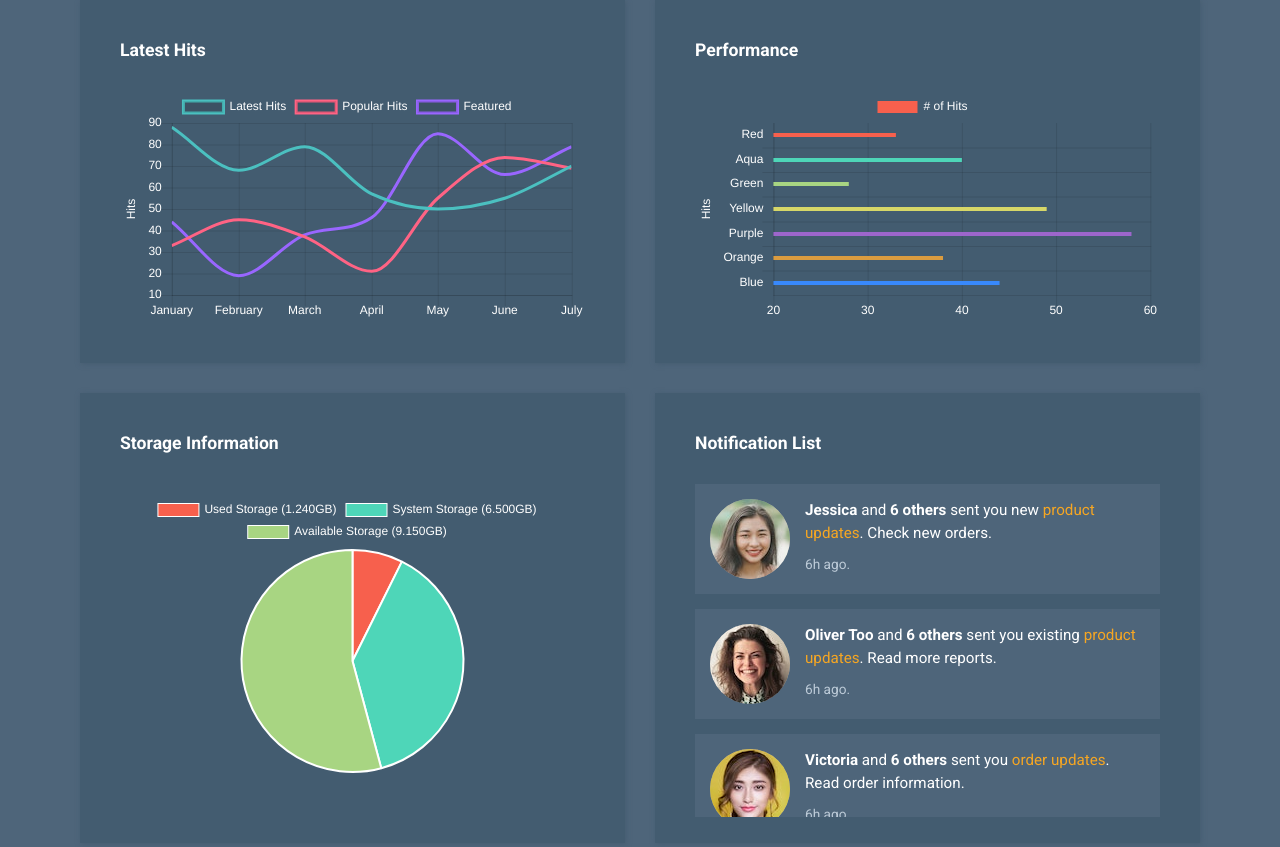
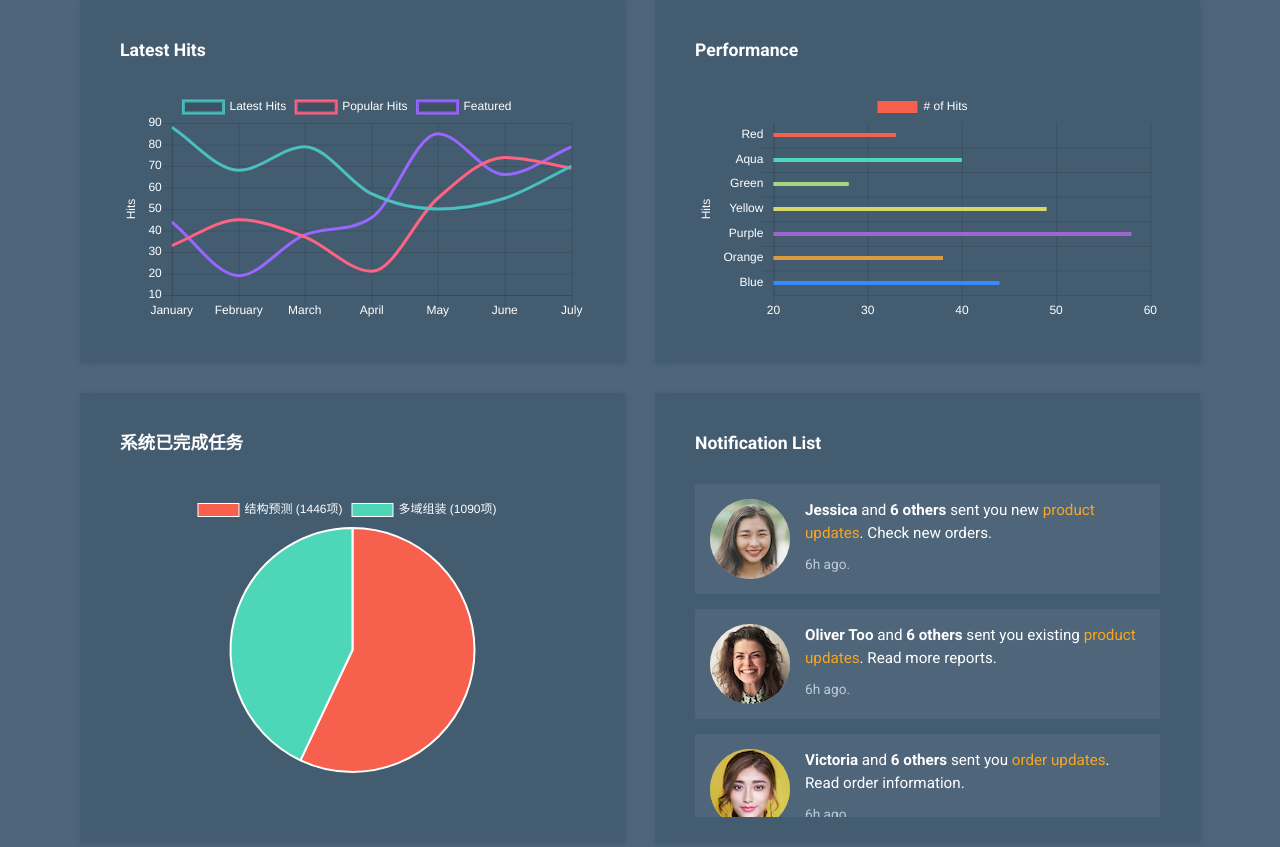
Before and after one commit to lingyurunxin/ChallengeCup, a plain HTML site: page index.html in a window 1280 px wide. Shown: the top 847 px of the page. Drawn offline with Linux system fonts and the light colour scheme.

Commit message:
饼状图

```diff
--- a/index.html
+++ b/index.html
@@ -35,7 +35,7 @@
             </div>
             <div class="col-sm-12 col-md-12 col-lg-6 col-xl-6 tm-block-col">
                 <div class="tm-bg-primary-dark tm-block tm-block-taller">
-                    <h2 class="tm-block-title">Storage Information</h2>
+                    <h2 class="tm-block-title">系统已完成任务</h2>
                     <div id="pieChartContainer">
                         <canvas id="pieChart" class="chartjs-render-monitor" width="200" height="200"></canvas>
                     </div>
--- a/js/tooplate-scripts.js
+++ b/js/tooplate-scripts.js
@@ -159,15 +159,15 @@ function drawPieChart() {
       data: {
         datasets: [
           {
-            data: [1.24, 6.5, 9.15],
-            backgroundColor: ["#F7604D", "#4ED6B8", "#A8D582"],
+            data: [1446, 1090],
+            backgroundColor: ["#F7604D", "#4ED6B8"],
             label: "Storage"
           }
         ],
         labels: [
-          "Used Storage (1.240GB)",
-          "System Storage (6.500GB)",
-          "Available Storage (9.150GB)"
+          "结构预测 (1446项)",
+          "多域组装 (1090项)",
+          // "结构 (9.150GB)"
         ]
       },
       options: optionsPie
```
